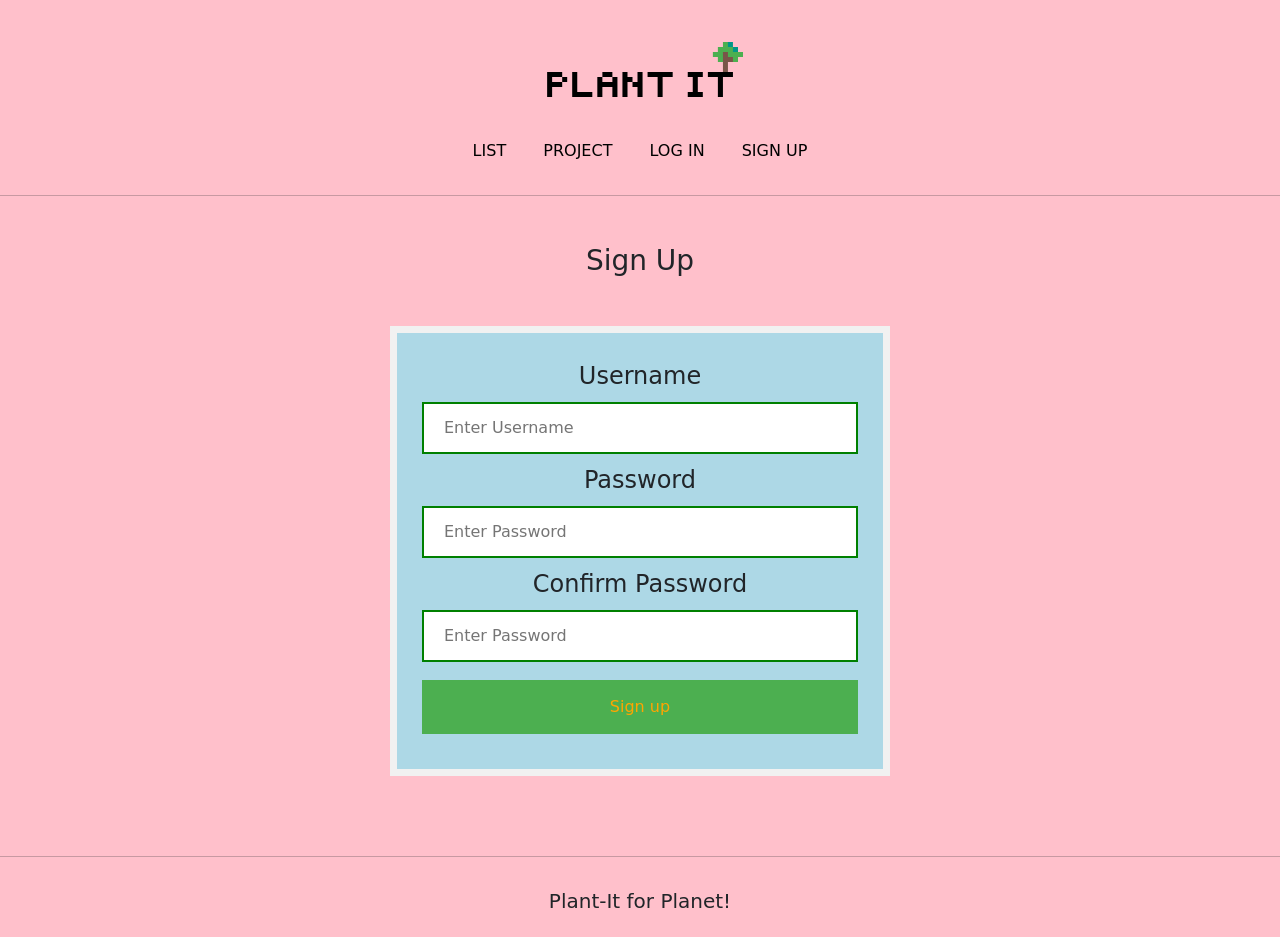
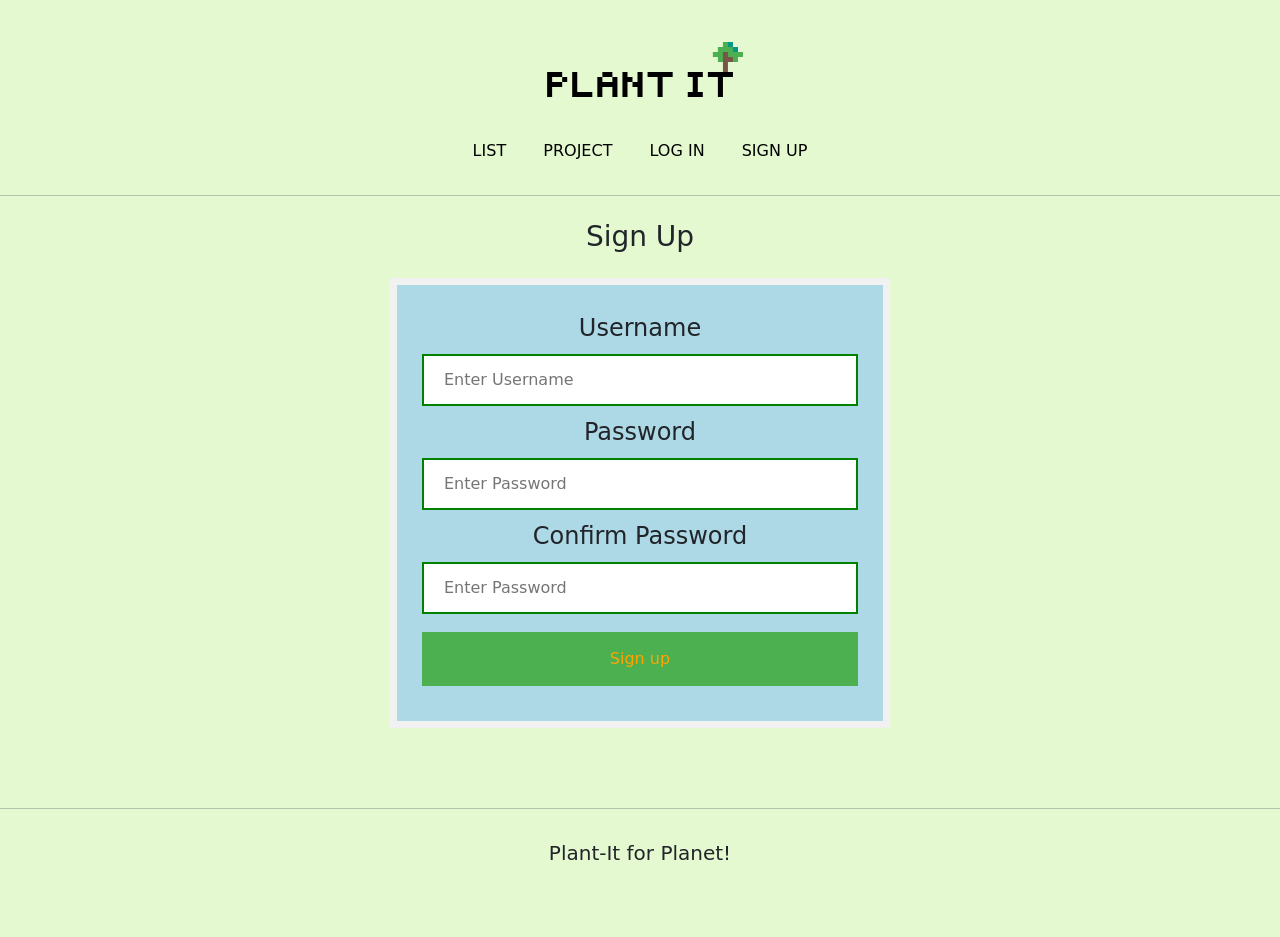
Before and after one commit to chogoal/PlantIt, a Django app: page /accounts/create/ in a window 1280 px wide. After the commit the page ends 860 px from the top, so only its background shows below. Run offline with Django 3.2, Linux system fonts and the light colour scheme; parts of the project's set-up code (start-up, migrations or seed data) failed here and were passed over; some libraries are stand-ins or nearby versions; some web fonts are replaced.

Commit message:
logo login signup design

```diff
--- a/accountapp/templates/accountapp/create.html
+++ b/accountapp/templates/accountapp/create.html
@@ -5,7 +5,7 @@
 {% block content %}
     <style>
         Body {
-            background-color: pink;
+            background-color: #E5F9D1;
         }
 
         button {
@@ -39,7 +39,7 @@
 
     </style>
     <div class="text-center mw-500 m-auto" style="font-family: 'DungGeunMo', cursive">
-        <div class="m-5">
+        <div class="m-4">
             <h3>Sign Up</h3>
         </div>
         <div>
--- a/accountapp/templates/accountapp/login.html
+++ b/accountapp/templates/accountapp/login.html
@@ -39,7 +39,7 @@
 
     </style>
     <div class="text-center mw-500 m-auto" style="font-family: 'DungGeunMo', cursive">
-        <div class="m-5">
+        <div class="m-4">
             <h3>Log In</h3>
         </div>
         <div>
--- a/mainapp/templates/mainapp/main.html
+++ b/mainapp/templates/mainapp/main.html
@@ -21,11 +21,13 @@
          class="blinking_1_5s">
     <img src="{% static 'imgs/star_1.png' %}" alt="star_1" style="max-width: 8%; bottom:20%; left:25%;"
          class="blinking_1s">
-    <img src="{% static 'imgs/earth.png' %}" alt="earth" style="max-width: 30%; left:35%">
+    <img src="{% static 'imgs/main_logo.png' %}" alt="earth_main_logo" style="max-width: 50%;  bottom:30%; left:38%">
     <img src="{% static 'imgs/star_3.png' %}" alt="star_3" style="max-width: 8%; bottom:45%; left:70%"
          class="blinking_0_8s">
-    <img src="{% static 'imgs/star_1.png' %}" alt="star_1" style="max-width: 8%; bottom:35%; left:85%"
+    <img src="{% static 'imgs/star_1.png' %}" alt="star_1" style="max-width: 8%; bottom:10%; left:85%"
          class="blinking_1s">
+    <img src="{% static 'imgs/star_5.png' %}" alt="star_5" style="max-width: 8%; bottom:70%; left:85%"
+         class="blinking_1_5s">
 
 </div>
 
--- a/templates/head.html
+++ b/templates/head.html
@@ -5,8 +5,8 @@
 
     <meta charset="UTF-8">
     <meta name="viewport" content="width-device-width, initial-scale=1, shrink-to-fit=no">
-    <title>Plant It</title>
-    <link href="/static/imgs/earth.png" rel="shortcut icon" type="image/x-icon">
+    <title> == Plant It == </title>
+    <link href="/static/imgs/earth_favicon.png" rel="shortcut icon" type="image/x-icon">
     {# BOOTSTRAP LINK #}
     <link href="https://cdn.jsdelivr.net/npm/bootstrap@5.0.2/dist/css/bootstrap.min.css" rel="stylesheet"
           integrity="sha384-EVSTQN3/azprG1Anm3QDgpJLIm9Nao0Yz1ztcQTwFspd3yD65VohhpuuCOmLASjC" crossorigin="anonymous">
```
Also changed, not shown: static/imgs/logo.png (deleted).
